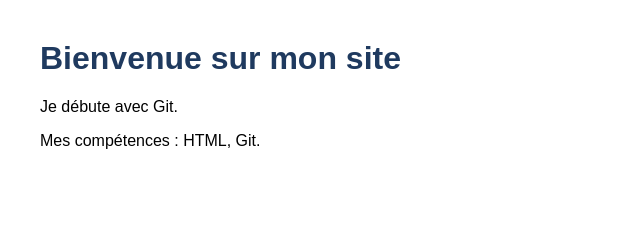
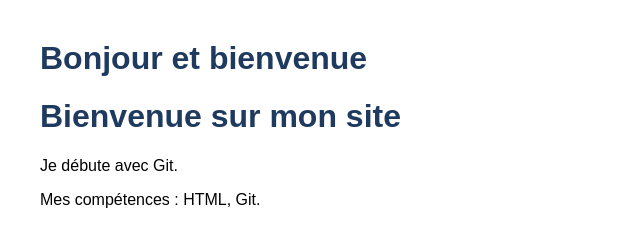
Before and after one commit to maamoun690/mon-portfolio, a plain HTML site: page index.html in a window 1280 px wide. Shown: the whole page, without its empty margins (0-640 px from the left). Drawn offline with Linux system fonts and the light colour scheme.

Commit message:
change le titre en bonjour

```diff
--- a/index.html
+++ b/index.html
@@ -2,7 +2,7 @@
 <html>
 <head>
 <meta charset="utf-8">
-<title>Mon portfolio</title>
+<h1>Bonjour et bienvenue</h1>
 <link rel="stylesheet" href="style.css">
 </head>
 <body>
```
